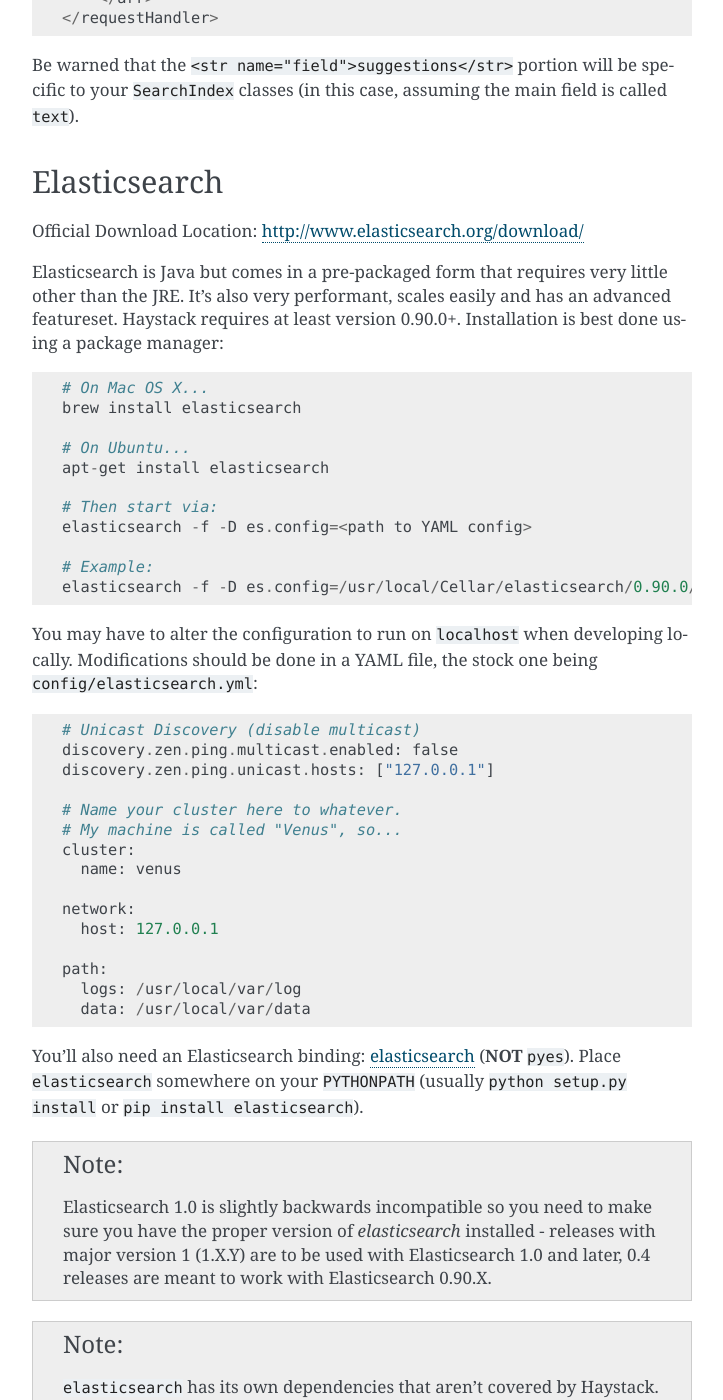
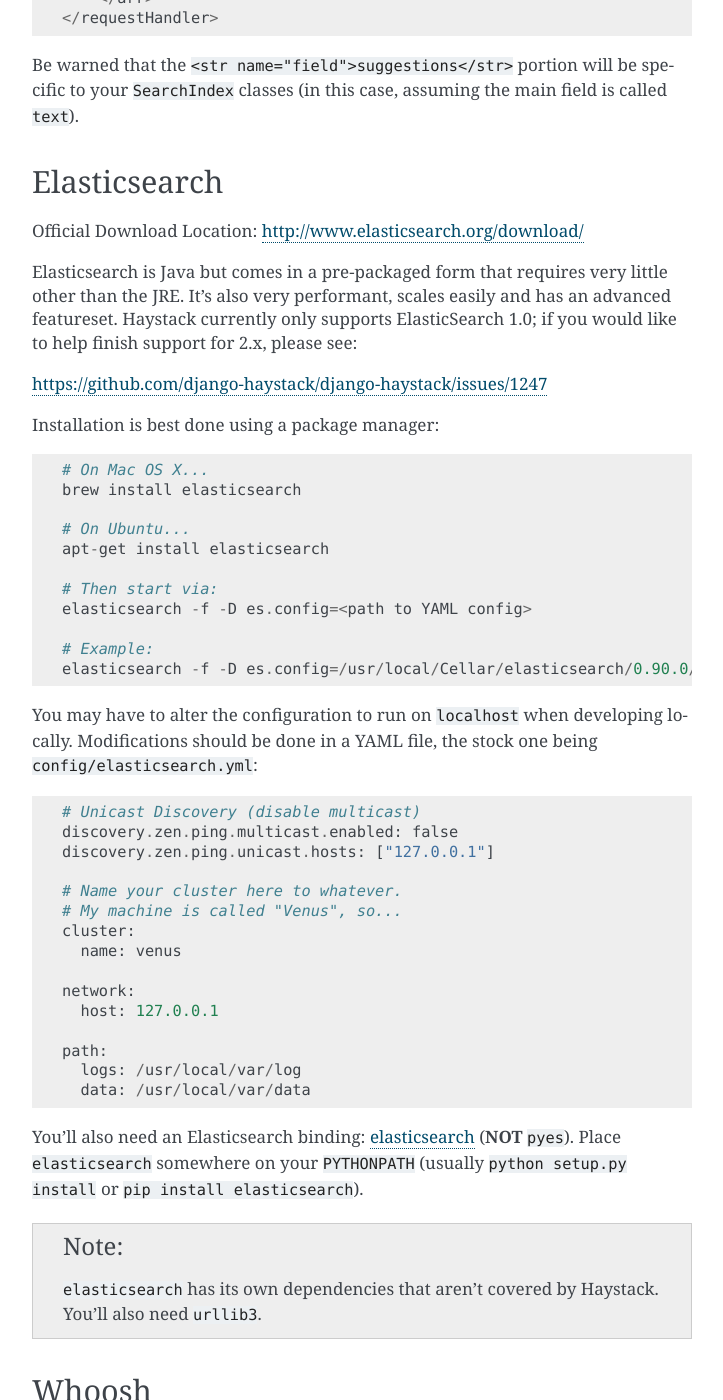
Before and after one commit to marlowe2332/reinforcement, a Sphinx documentation site: the page built from docs/installing_search_engines.rst, in a window 1280 px wide and 1400 px high, scrolled down 2302 px. Shown: the whole window, without its empty margins (388-1111 px from the left). Built offline with Sphinx 7.4.7, drawn with Linux system fonts in a browser that asks for light colours.

Commit message:
Start updating compatibility notes
* Deprecate versions of Django which are no longer
  supported by the Django project team
* Update ElasticSearch compatibility messages
* Update Travis / Tox support matrix

```diff
--- a/README.rst
+++ b/README.rst
@@ -53,7 +53,7 @@ Requirements
 Haystack has a relatively easily-met set of requirements.
 
 * Python 2.7+ or Python 3.3+
-* Django 1.6+
+* A supported version of Django: https://www.djangoproject.com/download/#supported-versions
 
 Additionally, each backend has its own requirements. You should refer to
 http://django-haystack.readthedocs.org/en/latest/installing_search_engines.html for more
--- a/docs/index.rst
+++ b/docs/index.rst
@@ -111,7 +111,7 @@ Requirements
 Haystack has a relatively easily-met set of requirements.
 
 * Python 2.7+ or Python 3.3+
-* Django 1.6+
+* A supported version of Django: https://www.djangoproject.com/download/#supported-versions
 
 Additionally, each backend has its own requirements. You should refer to
 :doc:`installing_search_engines` for more details.
--- a/docs/installing_search_engines.rst
+++ b/docs/installing_search_engines.rst
@@ -114,7 +114,11 @@ Official Download Location: http://www.elasticsearch.org/download/
 
 Elasticsearch is Java but comes in a pre-packaged form that requires very
 little other than the JRE. It's also very performant, scales easily and has
-an advanced featureset. Haystack requires at least version 0.90.0+.
+an advanced featureset. Haystack currently only supports ElasticSearch 1.0;
+if you would like to help finish support for 2.x, please see:
+
+https://github.com/django-haystack/django-haystack/issues/1247
+
 Installation is best done using a package manager::
 
     # On Mac OS X...
@@ -154,13 +158,6 @@ You'll also need an Elasticsearch binding: elasticsearch_ (**NOT**
 (usually ``python setup.py install`` or ``pip install elasticsearch``).
 
 .. _elasticsearch: http://pypi.python.org/pypi/elasticsearch/
-
-.. note::
-
-  Elasticsearch 1.0 is slightly backwards incompatible so you need to make sure
-  you have the proper version of `elasticsearch` installed - releases with
-  major version 1 (1.X.Y) are to be used with Elasticsearch 1.0 and later, 0.4
-  releases are meant to work with Elasticsearch 0.90.X.
 
 .. note::
 
--- a/haystack/__init__.py
+++ b/haystack/__init__.py
@@ -13,7 +13,7 @@ from haystack.utils import loading
 
 
 __author__ = 'Daniel Lindsley'
-__version__ = (2, 4, 1)
+__version__ = (2, 5, 'dev0')
 
 
 # Setup default logging.
--- a/setup.py
+++ b/setup.py
@@ -29,7 +29,7 @@ tests_require = [
 
 setup(
     name='django-haystack',
-    version='2.4.1',
+    version='2.5.dev0',
     description='Pluggable search for Django.',
     author='Daniel Lindsley',
     author_email='daniel@toastdriven.com',
```
Also changed, not shown: .travis.yml, 1 other file.
